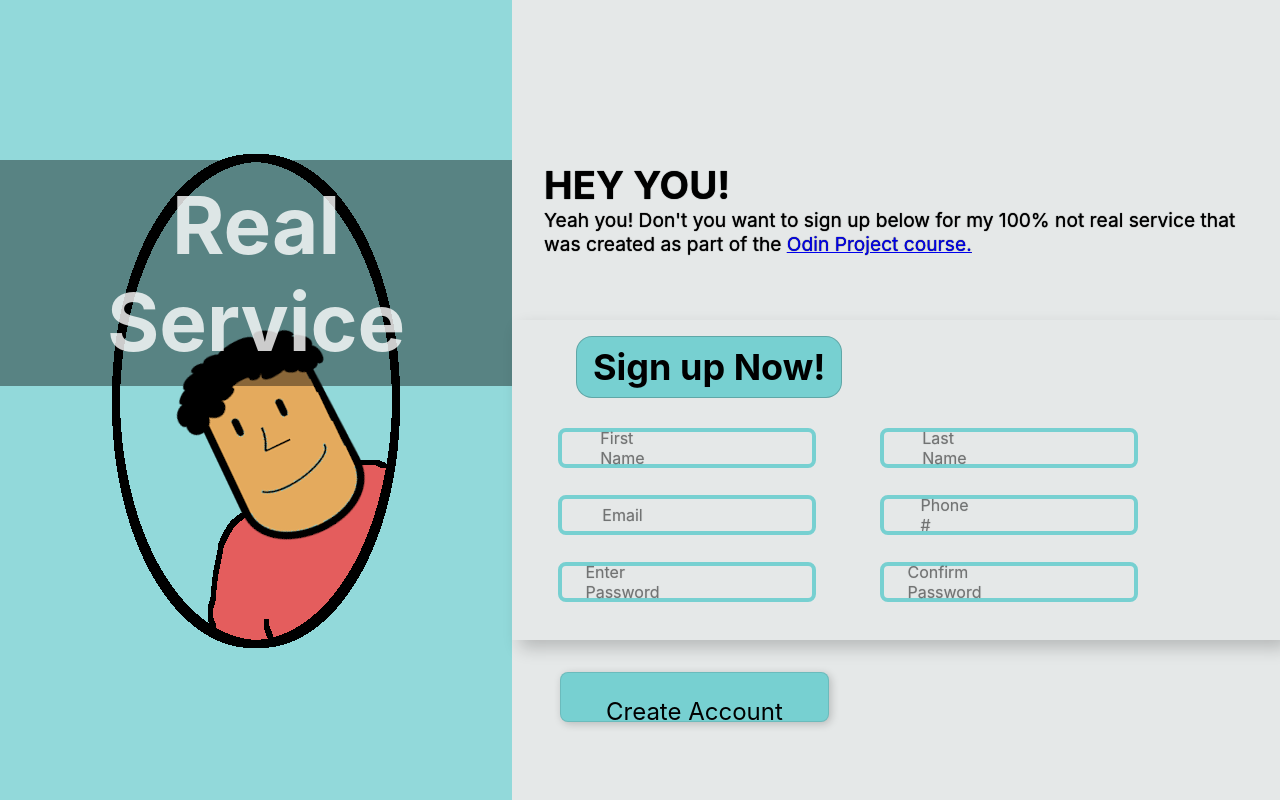
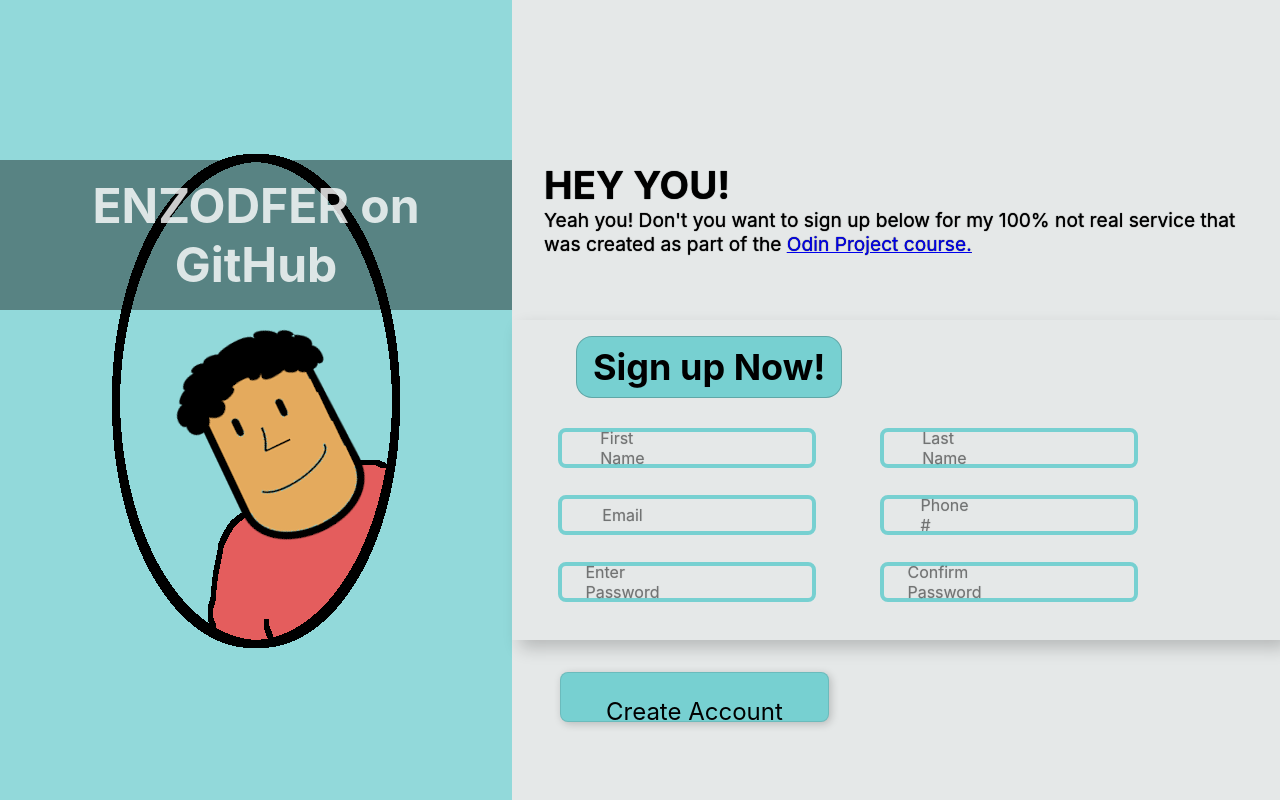
Before and after one commit to EnzoDFer/sign-up-form, a React (Create React App) app in the folder sign-up-form/: page / in a window 1280 px wide. Built offline with nearby package versions, Linux system fonts and the light colour scheme.

Commit message:
Change TitleBanner text and remove unused vars

```diff
--- a/sign-up-form/src/App.js
+++ b/sign-up-form/src/App.js
@@ -9,7 +9,7 @@ function App() {
             backgroundImage={require('./images/Banner.png')}
           >
           </Banner>
-          <TitleBanner>Real Service</TitleBanner>
+          <TitleBanner>ENZODFER on GitHub</TitleBanner>
       </BannerWrapper>
       <ContentWrapper>
         <Content>
--- a/sign-up-form/src/App.styles.js
+++ b/sign-up-form/src/App.styles.js
@@ -1,4 +1,4 @@
-import styled, {css} from "styled-components";
+import styled from "styled-components";
 
 export const Main = styled.div`
   display: grid;
@@ -38,7 +38,7 @@ export const TitleBanner = styled.div`
   position: absolute;
   top: 20%;
   padding: 1rem;
-  font-size: 5rem;
+  font-size: 3rem;
   text-align: center;
   font-weight: bolder;
   color: rgb( 255,255,255,0.8);
```
